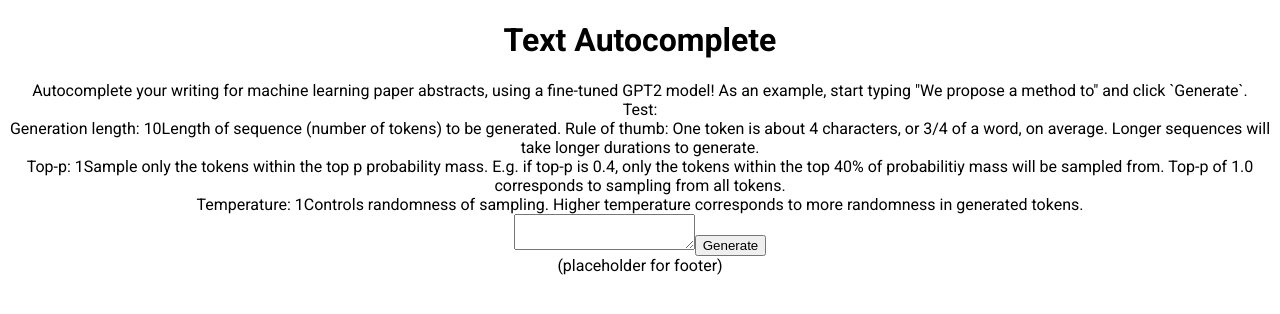
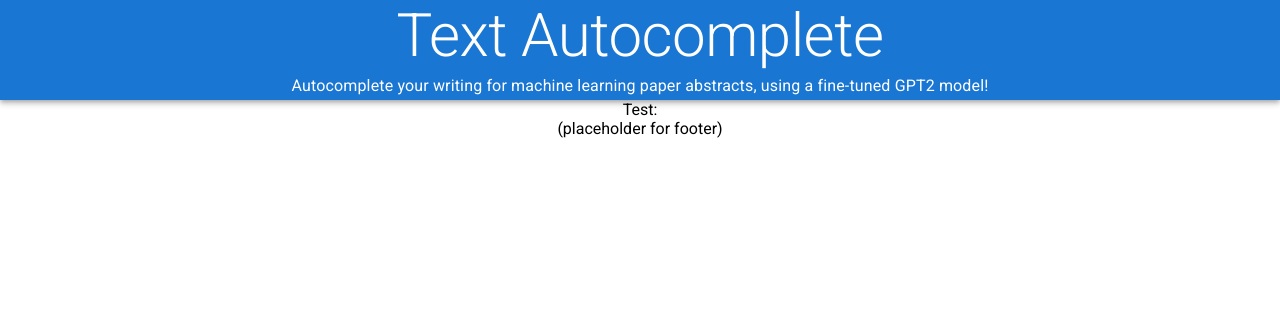
Before and after one commit to dennischenfeng/text-generation, a React (Create React App) app in the folder react-frontend/: page / in a window 1280 px wide. Shown: the top 314 px of the page. Built offline with nearby package versions, Linux system fonts and the light colour scheme; no server answers.

Commit message:
header to static position

```diff
--- a/react-frontend/src/Components/App.js
+++ b/react-frontend/src/Components/App.js
@@ -1,7 +1,7 @@
 import React, { useState, useEffect } from 'react'
 import './App.css'
 import { Header, Footer } from './Layouts'
-import Button from '@mui/material/Button'
+import { Grid, Typography, Paper, Card, Box } from '@mui/material'
 import Slider from '@mui/material/Slider'
 
 export default function App() {
@@ -25,8 +25,62 @@
     <div className="App">
       <Header/>
 
-      <div>Test: {text}</div>
-      <main className="main">
+      {/* <div class="settings-panel">
+        <div class="setting">
+          <div id="num-tokens-text" class="hover-for-tooltip">
+            Generation length: <span id="num-tokens-value">10</span>
+            <span class="tooltip">
+              Length of sequence (number of tokens) to be generated.
+              Rule of thumb: One token is about 4 characters, or 3/4 of a word, on average.
+              Longer sequences will take longer durations to generate.
+            </span>
+          </div>
+          <input type="range" class="slider" id="num-tokens-slider" step="5" value="10" min="5" max="100">
+        </div>
+        <div class="setting">
+          <div id="top-p-text" class="hover-for-tooltip">
+            Top-p: <span id="top-p-value">1</span>
+            <span class="tooltip">
+              Sample only the tokens within the top p probability mass.
+              E.g. if top-p is 0.4, only the tokens within the top 40% of
+              probabilitiy mass will be sampled from. Top-p of 1.0 corresponds
+              to sampling from all tokens.
+            </span>
+          </div>
+          <input type="range" class="slider" id="top-p-slider" step="0.01" value="1" min="0.01" max="1">
+        </div>
+        <div class="setting">
+          <div id="temperature-text" class="hover-for-tooltip">
+            Temperature: <span id="temperature-value">1</span>
+            <span class="tooltip">
+              Controls randomness of sampling. Higher temperature corresponds
+              to more randomness in generated tokens.
+            </span>
+          </div>
+          <input type="range" class="slider" id="temperature-slider" step="0.01" value="1" min="0.01" max="3">
+        </div>
+      </div> */}
+
+
+      {/* <Grid container spacing={2}>
+
+        <Grid item xs={8}>
+          <Card>
+            <Typography variant='body1'>xs=8</Typography>
+          </Card>
+        </Grid>
+        <Grid item xs={4}>
+          <Typography variant='body1'>xs=4</Typography>
+        </Grid>
+        <Grid item xs={4}>
+          <Typography variant='body1'>xs=4</Typography>
+        </Grid>
+        <Grid item xs={8}>
+          <Typography variant='body1'>xs=8</Typography>
+        </Grid>
+      </Grid> */}
+
+      {/* <main className="main">
         <div className="settings-panel">
           <div className="setting">
             <div id="num-tokens-text" className="hover-for-tooltip">
@@ -37,7 +91,7 @@
                 Longer sequences will take longer durations to generate.
               </span>
             </div>
-            {/* <input type="range" class="slider" id="num-tokens-slider" step="5" value="10" min="5" max="100"> */}
+            <input type="range" class="slider" id="num-tokens-slider" step="5" value="10" min="5" max="100">
           </div>
           <div className="setting">
             <div id="top-p-text" className="hover-for-tooltip">
@@ -49,7 +103,7 @@
                 to sampling from all tokens.
               </span>
             </div>
-            {/* <input type="range" class="slider" id="top-p-slider" step="0.01" value="1" min="0.01" max="1"> */}
+            <input type="range" class="slider" id="top-p-slider" step="0.01" value="1" min="0.01" max="1">
           </div>
           <div className="setting">
             <div id="temperature-text" className="hover-for-tooltip">
@@ -59,7 +113,7 @@
                 to more randomness in generated tokens.
               </span>
             </div>
-            {/* <input type="range" className="slider" id="temperature-slider" step="0.01" value="1" min="0.01" max="3"> */}
+            <input type="range" className="slider" id="temperature-slider" step="0.01" value="1" min="0.01" max="3">
           </div>
         </div>
         <div className="text-panel">
@@ -67,8 +121,8 @@
           <button id="generate-btn">Generate</button>
         </div>
 
-      </main>
-
+      </main> */}
+      <div>Test: {text}</div>
       <Footer/>
     </div>
   )
--- a/react-frontend/src/Components/Layouts/Header.js
+++ b/react-frontend/src/Components/Layouts/Header.js
@@ -1,18 +1,18 @@
 import React from 'react'
-import Button from '@mui/material/Button'
-import Slider from '@mui/material/Slider'
+import { Typography, AppBar } from '@mui/material'
 
 export default function Header() {
   return (
-
-
-    <header className="header">
-      <h1 className="title">Text Autocomplete</h1>
-      <div className="subtitle">
+    <AppBar position='static'>
+      <Typography variant='h2'>
+        Text Autocomplete
+      </Typography>
+      <Typography variant='subtitle1'>
         Autocomplete your writing for machine learning paper abstracts,
-        using a fine-tuned GPT2 model! As an example, start typing
-        "We propose a method to" and click `Generate`.
-      </div>
-    </header>
+        using a fine-tuned GPT2 model!
+        {/* As an example, start typing
+        "We propose a method to" and click `Generate`. */}
+      </Typography>
+    </AppBar>
   )
 }
```
Also changed, not shown: 1 other file (tests, documents, lock files or other folders).
